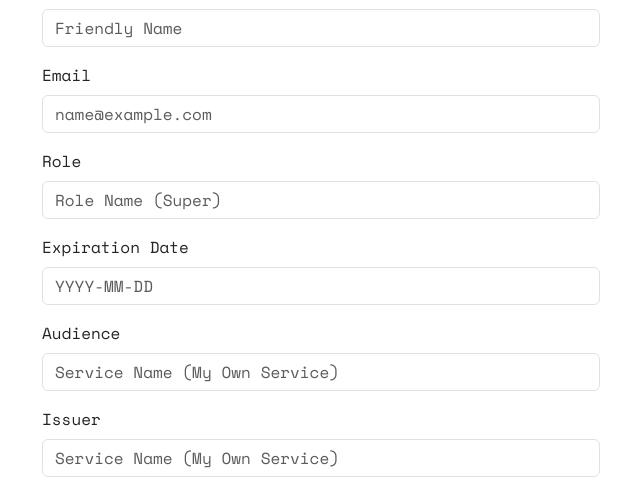
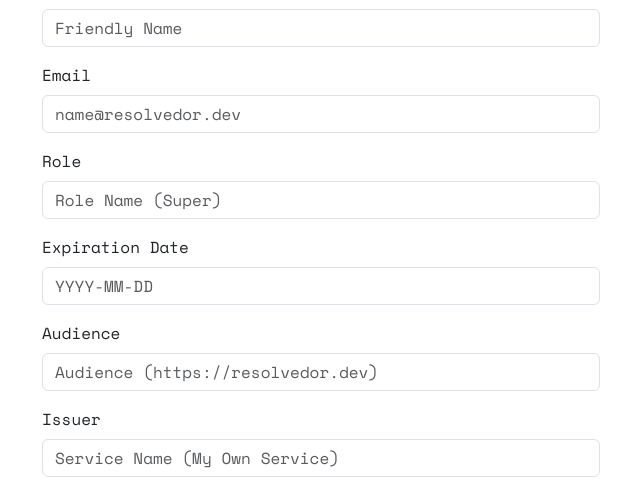
Before and after one commit to joguenco/jwt-generator, a FastAPI app: page / in a window 1280 px wide. Shown: the part 309-790 px from the top of the page, without its empty margins (40-680 px from the left). Run offline with FastAPI, Linux system fonts and the light colour scheme; some libraries are stand-ins or nearby versions.

Commit message:
[FIX] Fixed up the descriptions

```diff
--- a/src/static/js/main.js
+++ b/src/static/js/main.js
@@ -43,8 +43,7 @@ function generate() {
         })
         .then(data => {
             console.log('Success:', data)
-            // modalMessage.textContent = `audience: ${data.audience}\ntoken: ${data.token}`
-            modalMessage.textContent = `URL_BACKUP_SERVER=https://bakuryu.resolvedor.dev/
+            modalMessage.textContent = `URL_SERVER=https://bakuryu.resolvedor.dev/
                                         TOKEN_SECRET=${data.token}`
             modalDialog.show()
         })
--- a/src/templates/index.html
+++ b/src/templates/index.html
@@ -37,7 +37,6 @@
             <h1>Data for your JSON Web Token</h1>
         </div>
         <div>
-            <!-- <form class="row"> -->
             <div class="col-6">
                 <div class="mb-3">
                     <label for="identifier" class="form-label">Identifier</label>
@@ -50,7 +49,7 @@
                 </div>
                 <div class="mb-3">
                     <label for="email" class="form-label">Email</label>
-                    <input id="email" type="email" class="form-control" name="email" placeholder="name@example.com"
+                    <input id="email" type="email" class="form-control" name="email" placeholder="name@resolvedor.dev"
                         required>
                 </div>
                 <div class="mb-3">
@@ -66,7 +65,7 @@
                 <div class="mb-3">
                     <label for="audience" class="form-label">Audience</label>
                     <input id="audience" type="text" class="form-control" name="audience"
-                        placeholder="Service Name (My Own Service)" required>
+                        placeholder="Audience (https://resolvedor.dev)" required>
                 </div>
                 <div class="mb-3">
                     <label for="issuer" class="form-label">Issuer</label>
@@ -81,8 +80,6 @@
                 <button id="generate" type="submit" class="btn btn-primary">Generate</button>
                 <button id="ping" type="submit" class="btn btn-info">Ping</button>
             </div>
-
-            <!-- </form> -->
         </div>
     </div>
 
```
